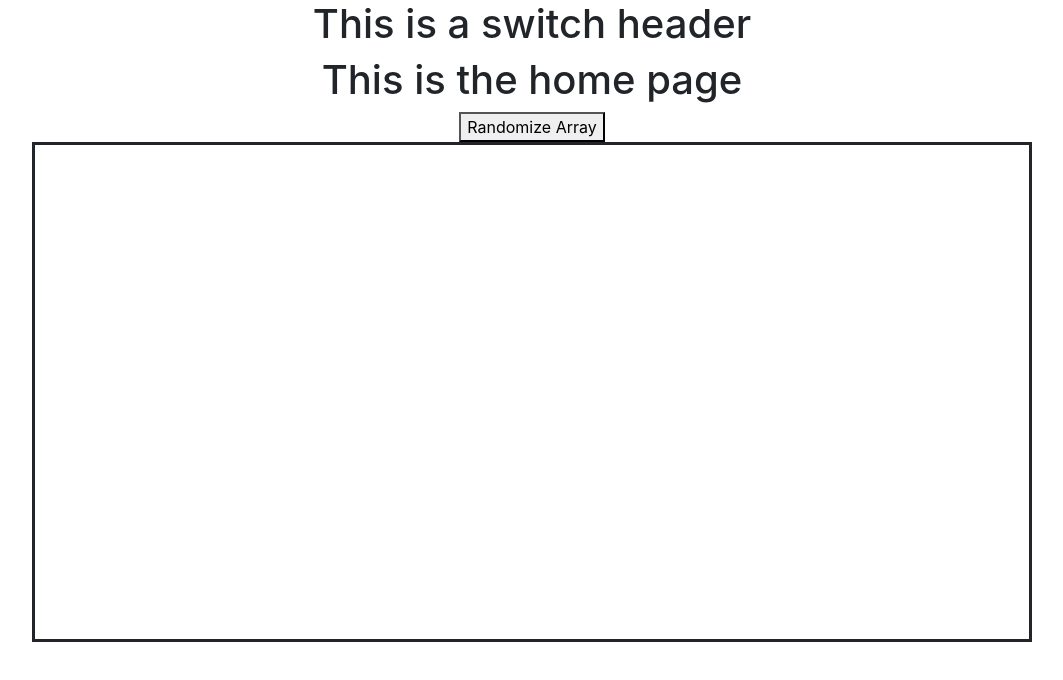
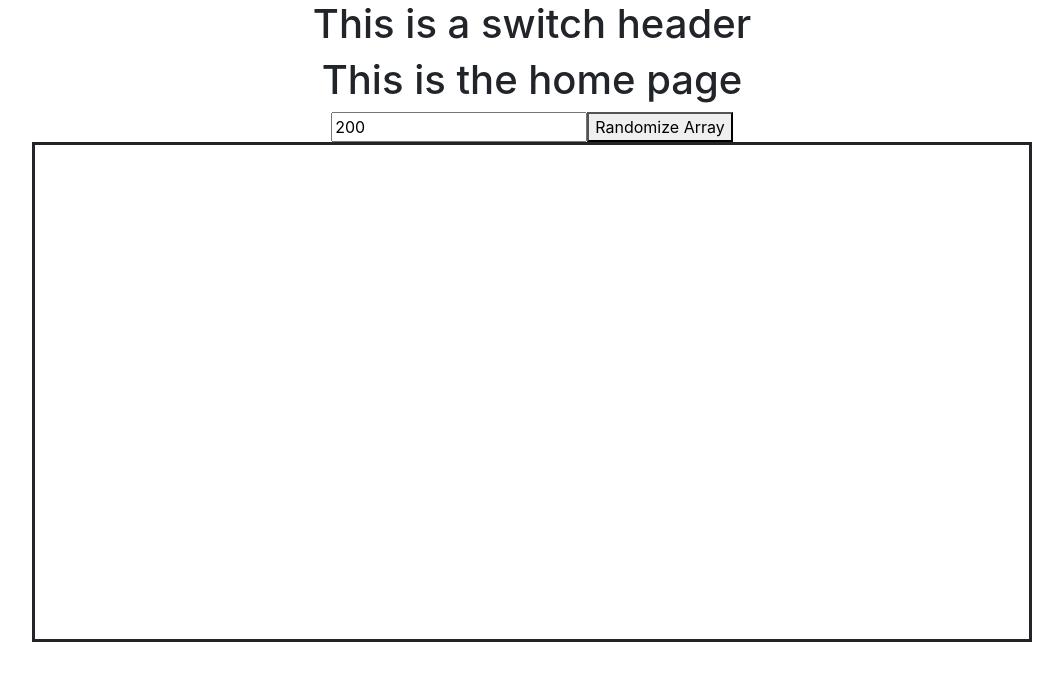
Before and after one commit to KentPham/Sorting-Visualizer, a React (Create React App) app: page / in a window 1280 px wide. Shown: the top 680 px of the page, without its empty margins (108-1171 px from the left). Built offline with nearby package versions, Linux system fonts and the light colour scheme.

Commit message:
Added functionality to input max sample size

```diff
--- a/src/components/bundles/homepage/Home.js
+++ b/src/components/bundles/homepage/Home.js
@@ -7,29 +7,36 @@ class Home extends Component {
         super(props);
 
         this.state = {
-            nums: []
+            nums: [],
+            maxSampleSize: 200
         }
+
         this.handleRandomClick = this.handleRandomClick.bind(this);
+        this.handleMaxSampleSizeInput = this.handleMaxSampleSizeInput.bind(this);
     }
 
     handleRandomClick() {
         let rand;
         let tempNums = [];
 
-        for (let i = 0; i < 200; i++) {
+        for (let i = 0; i < this.state.maxSampleSize; i++) {
             rand = Math.round(1 + Math.random() * 100);
             tempNums = [...tempNums, rand]
         }
 
-        this.setState({nums: [...tempNums]})
+        this.setState({nums: [...tempNums]});
     }
+
+    handleMaxSampleSizeInput(e) {
+        this.setState({maxSampleSize: e.target.value});
+    }
+
     render () {
-
-        console.log(this.state.nums);
 
         return(
             <div>
                 <h1>This is the home page</h1>
+                <input type="number" value={this.state.maxSampleSize} onChange={this.handleMaxSampleSizeInput} />
                 <button onClick={this.handleRandomClick}>Randomize Array</button>
                 <Visualizer array={this.state.nums} />
             </div>
```
